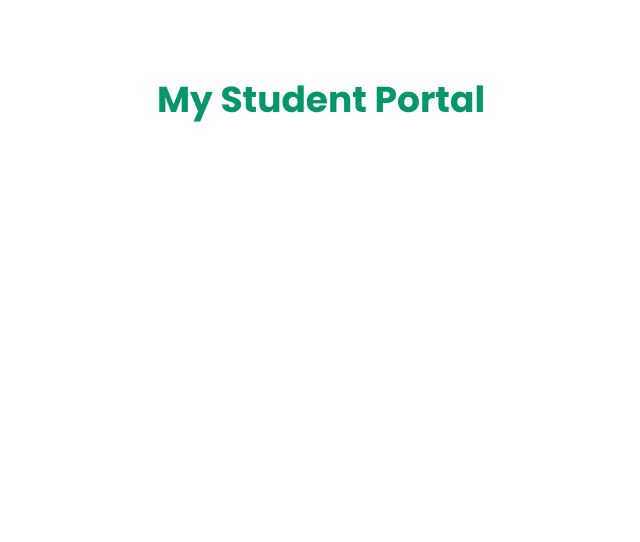
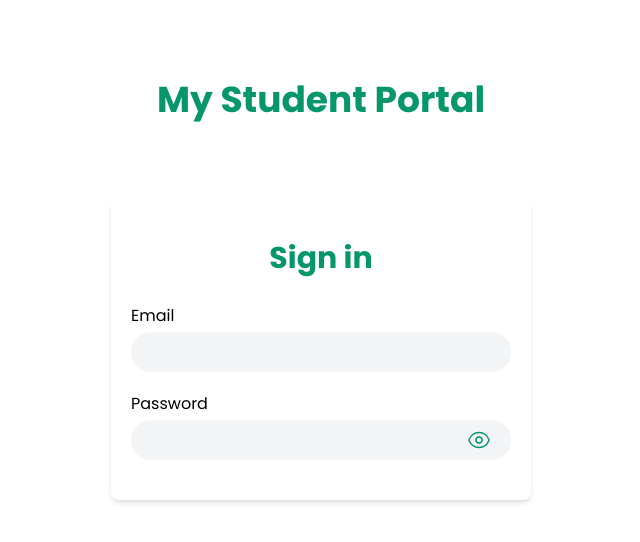
Before and after one commit to eliotfgn/student-applications-frontend, a React (Vite) app: page /auth/login in a window 1280 px wide. Shown: the top 542 px of the page, without its empty margins (319-959 px from the left). Built offline with nearby package versions, Linux system fonts and the light colour scheme.

Commit message:
feat: Add component for handling form inputs ui

```diff
--- /dev/null
+++ b/src/components/FormInput/FormInput.tsx
@@ -0,0 +1,22 @@
+import React, {HTMLProps} from 'react';
+import {FieldValues, UseFormRegister} from "react-hook-form";
+
+interface FormInputProps extends HTMLProps<HTMLInputElement>{
+    name: string;
+    register: UseFormRegister<FieldValues>;
+    icon?: React.JSX.Element;
+}
+
+function FormInput(props: FormInputProps): React.JSX.Element {
+    return (
+        <div className={'w-full flex flex-col gap-1'}>
+            <label htmlFor={props.name}>{props.label}</label>
+            <div className={'w-full py-2 px-5 flex rounded-full bg-gray-100'}>
+                <input type={props.type} className={'bg-transparent w-full outline-none ring-transparent focus:ring-transparent focus:outline-none'} {...props.register(props.name)} />
+                {props.icon && <div>{props.icon}</div>}
+            </div>
+        </div>
+    );
+}
+
+export default FormInput;
--- a/src/pages/auth/Login.tsx
+++ b/src/pages/auth/Login.tsx
@@ -1,8 +1,21 @@
 import React from 'react';
+import FormInput from "../../components/FormInput/FormInput.tsx";
+import {useForm} from "react-hook-form";
+import Eye from "../../components/icons/Eye.tsx";
 
 function Login(): React.JSX.Element {
+    const {register} = useForm();
+
     return (
-        <div></div>
+        <div className={'py-10 px-5 rounded-lg shadow-md flex flex-col'}>
+            <h2 className={'text-3xl text-center text-emerald-600 font-bold'}>Sign in</h2>
+            <div className={'mt-7'}>
+                <form className={'flex flex-col gap-5'}>
+                    <FormInput register={register} name={'email'} label={'Email'}/>
+                    <FormInput register={register} name={'password'} label={'Password'} icon={<Eye/>} />
+                </form>
+            </div>
+        </div>
     );
 }
 
```
